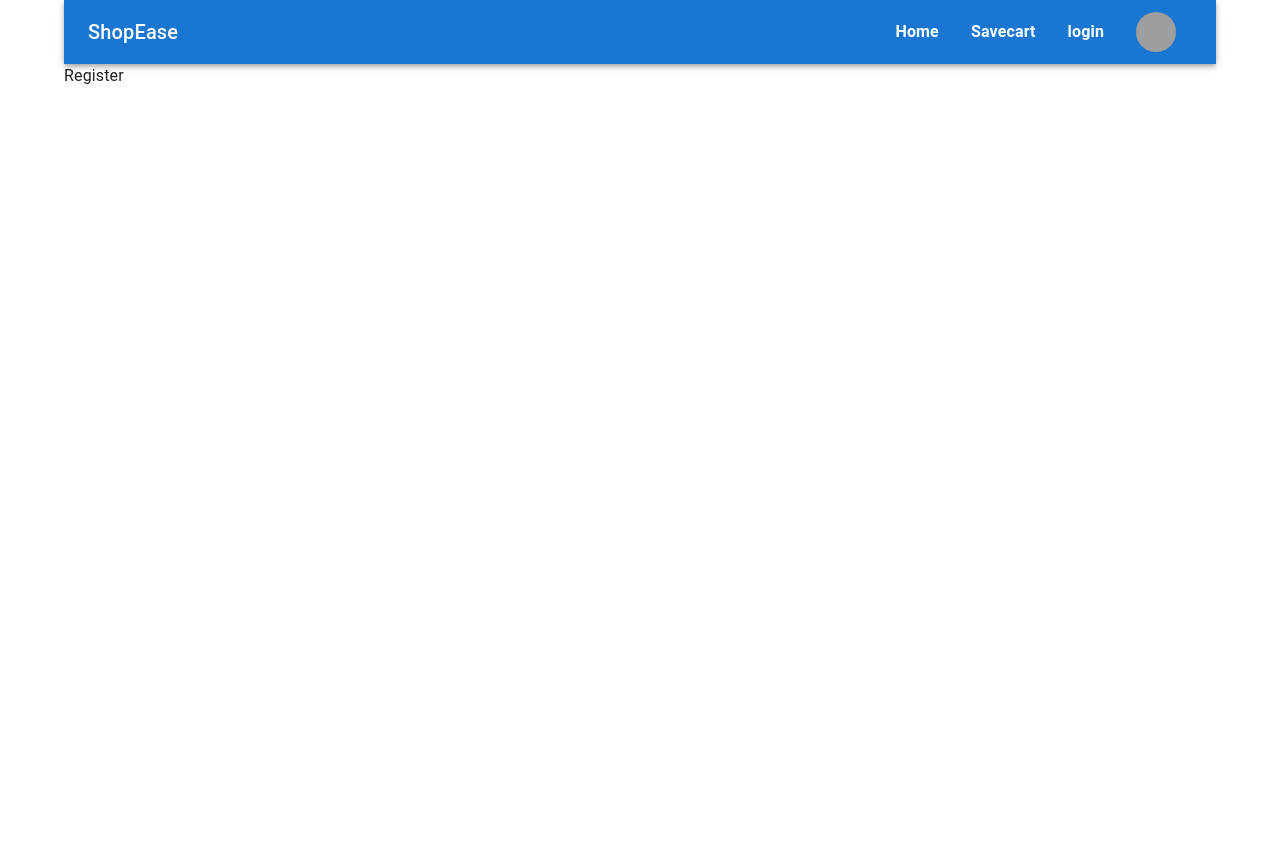
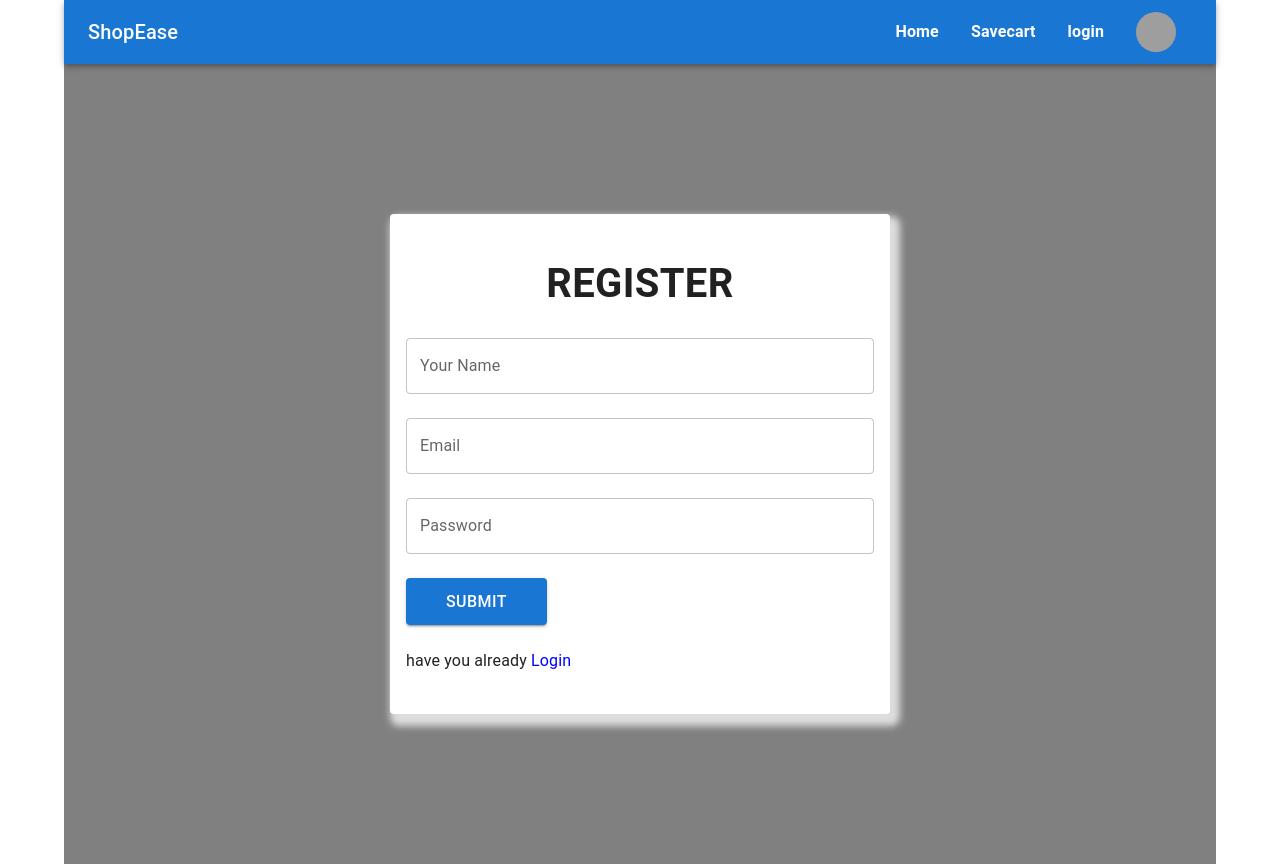
Before and after one commit to mdismail645221/ShopEase-assessment-client, a React (Create React App) app: page /register in a window 1280 px wide. Before the commit the page ends 800 px from the top, so only its background shows below. Built offline with nearby package versions, Linux system fonts and the light colour scheme; grey boxes are pictures that could not be loaded.

Commit message:
login & register component added

```diff
--- a/package.json
+++ b/package.json
@@ -13,6 +13,7 @@
     "firebase": "^9.17.1",
     "react": "^18.2.0",
     "react-dom": "^18.2.0",
+    "react-hook-form": "^7.43.1",
     "react-hot-toast": "^2.4.0",
     "react-router-dom": "^6.8.1",
     "react-scripts": "5.0.1",
--- a/src/pages/Login/Login.js
+++ b/src/pages/Login/Login.js
@@ -1,13 +1,37 @@
-import { Box, Paper, Typography } from '@mui/material';
+import { Box, Button, Paper, Stack, TextField, Typography } from '@mui/material';
 import React from 'react';
+import { Link } from 'react-router-dom';
 import { LOGIN, PAPER } from '../../styled/login';
 
 const Login = () => {
     return (
         <LOGIN>
             <PAPER>
-                <Typography>LOGIN</Typography>
+                <Typography sx={{fontSize: '2.5rem', textAlign: 'center', padding: '1.5rem 0', fontWeight: 'bold'}}>LOGIN</Typography>
+                <form>
+                    <Stack spacing={3} >
+                        <Box>
+                            {/* <label htmlFor="name">Name</label> */}
+                            <TextField sx={{ width: '100%', }} id="outlined-basic" label="Email" variant="outlined" />
+                        </Box>
+                        <Box >
+                            {/* <label htmlFor="name">Name</label> */}
+                            <TextField sx={{width: '100%',}} type="password" id="outlined-basic" label="Password" variant="outlined" />
+                        </Box>
 
+                        <Box>
+                            <Button variant="contained">Contained</Button>
+                        </Box>
+
+                        <Box sx={{
+                            '& a':{color: "blue"},
+                            '& a:hover':{textDecoration: 'underline'}
+                            }}>
+                            <Typography>have you already <Link to='/register'>register</Link></Typography>
+                        </Box>
+
+                    </Stack>
+                </form>
             </PAPER>
         </LOGIN>
     );
--- a/src/pages/Register/Register.js
+++ b/src/pages/Register/Register.js
@@ -1,15 +1,43 @@
-import { Box, Paper, Typography } from '@mui/material';
+import { Box, Button, Paper, Stack, TextField, Typography } from '@mui/material';
 import React from 'react';
+import { Link } from 'react-router-dom';
+import { LOGIN, PAPER } from '../../styled/login';
 
 const Register = () => {
     return (
-        <Box>
-            <Typography>Register</Typography>
+        <LOGIN>
+            <PAPER>
+                <Typography sx={{ fontSize: '2.5rem', textAlign: 'center', padding: '1.5rem 0', fontWeight: 'bold', textTransform: 'uppercase' }}>Register</Typography>
+                <form>
+                    <Stack spacing={3} >
+                        <Box>
+                            {/* <label htmlFor="name">Name</label> */}
+                            <TextField sx={{ width: '100%', }} id="outlined-basic" label="Your Name" variant="outlined" />
+                        </Box>
+                        <Box>
+                            {/* <label htmlFor="name">Name</label> */}
+                            <TextField sx={{ width: '100%', }} id="outlined-basic" label="Email" variant="outlined" />
+                        </Box>
+                        <Box >
+                            {/* <label htmlFor="name">Name</label> */}
+                            <TextField sx={{ width: '100%', }} type="password" id="outlined-basic" label="Password" variant="outlined" />
+                        </Box>
 
-            <Paper>
+                        <Box>
+                            <Button type='submit' variant="contained">Submit</Button>
+                        </Box>
 
-            </Paper>
-        </Box>
+                        <Box sx={{
+                            '& a': { color: "blue" },
+                            '& a:hover': { textDecoration: 'underline' }
+                        }}>
+                            <Typography>have you already <Link to='/login'>Login</Link></Typography>
+                        </Box>
+
+                    </Stack>
+                </form>
+            </PAPER>
+        </LOGIN>
     );
 };
 
--- a/src/styled/login.js
+++ b/src/styled/login.js
@@ -7,8 +7,11 @@ export const LOGIN = styled('div')(({ theme }) => ({
     display: 'grid',
     placeItems: 'center'
 }));
+
 export const PAPER = styled(Paper)(({ theme }) => ({
     width: '500px',
-    background: 'red',
-    height: '500px'
+    background: '#ffffff',
+    height: '500px',
+    padding: '1rem',
+    boxShadow: '5px 7px 7px 5px #dddddd'
 }));
```
Also changed, not shown: 1 other file (tests, documents, lock files or other folders).
